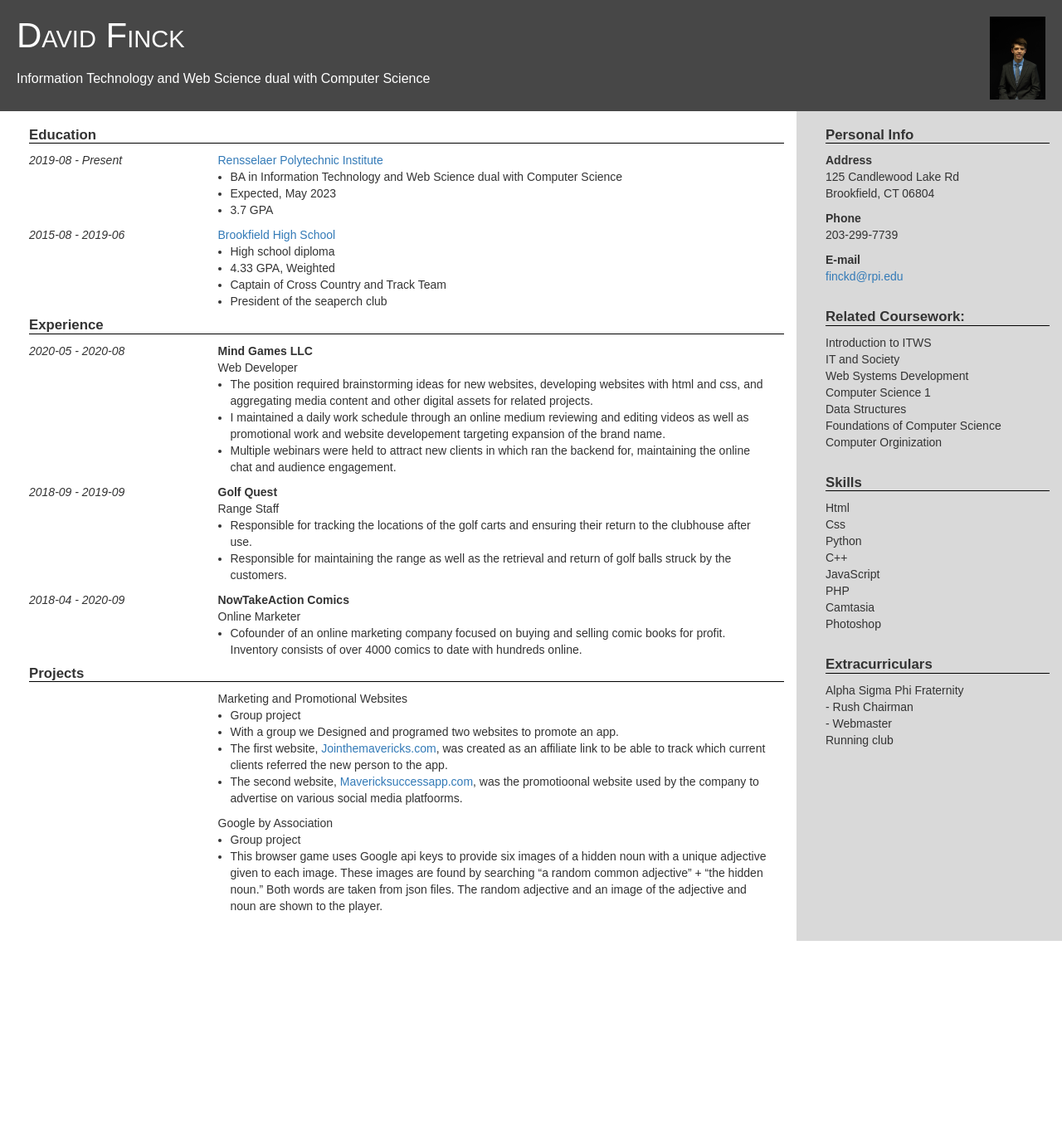
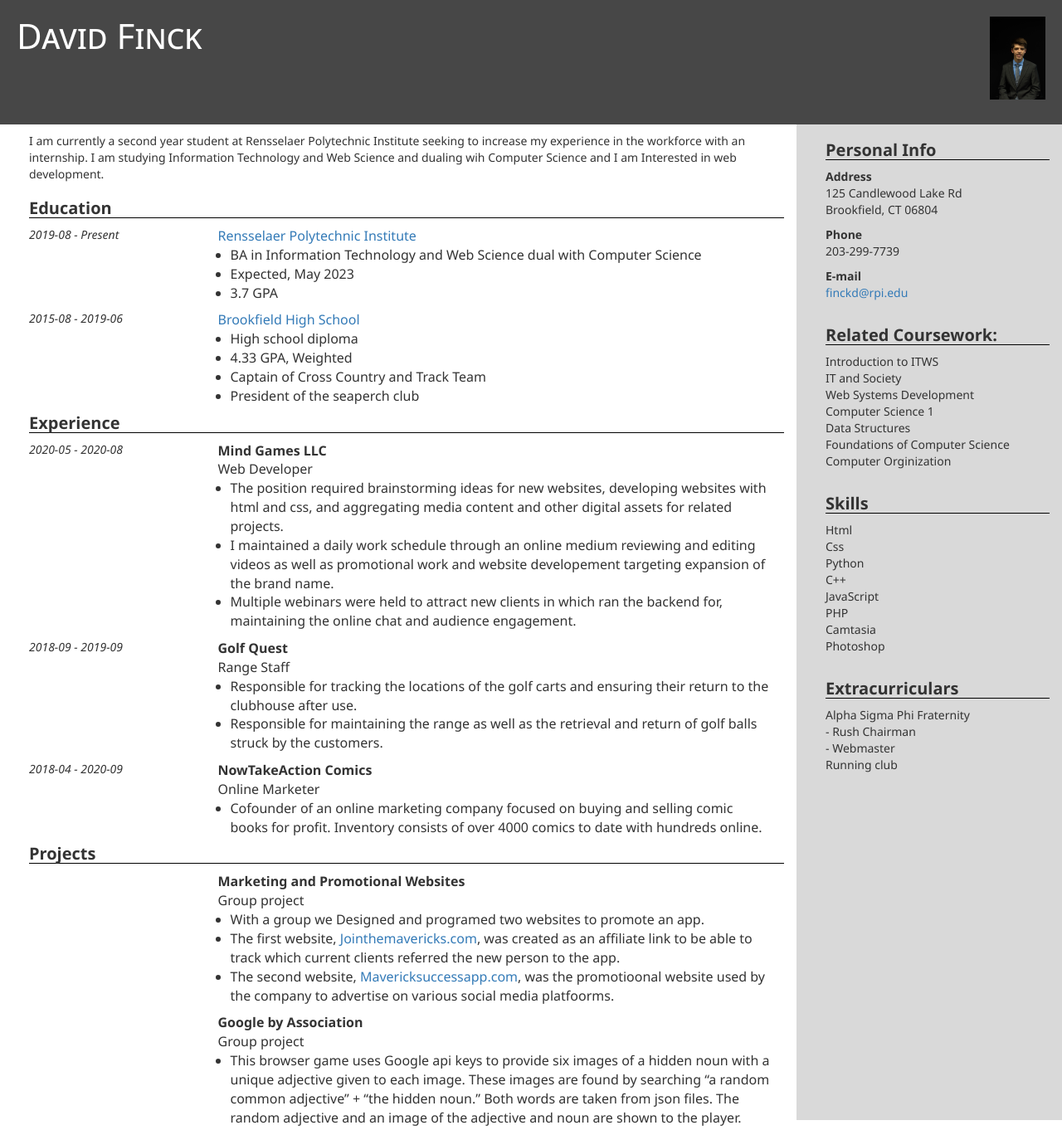
Before and after one commit to qit2/GamerSaviors, a PHP site: page /finckd.html in a window 1280 px wide. Shown: the whole page at 83% size. Before the commit the page ends 1134 px from the top, so only its background shows below. Run offline with PHP 8.4, Linux system fonts and the light colour scheme.

Commit message:
Moved all the css onto one page

```diff
--- a/lab3/finckd.html
+++ b/lab3/finckd.html
@@ -4,6 +4,7 @@
 <head>
   <title>David's Resumé</title>
   <meta http-equiv="Content-Type" content="text/html; charset=UTF-8" />
+  <link rel="stylesheet" href="style.css">
   <!-- Latest compiled and minified CSS -->
   <link rel="stylesheet" href="https://maxcdn.bootstrapcdn.com/bootstrap/3.4.1/css/bootstrap.min.css">
 
@@ -13,99 +14,13 @@
   <!-- Latest compiled JavaScript -->
   <script src="https://maxcdn.bootstrapcdn.com/bootstrap/3.4.1/js/bootstrap.min.js"></script>
 
-
-  <style type="text/css">
-    body {
-      font-family: Arial, Helvetica, sans-serif;
-    }
-
-    h1 {
-      text-align: left;
-      margin: 0;
-      padding: 0;
-      font-variant: small-caps;
-      color: white;
-      font-size: 3em
-    }
-
-    h3 {
-      color: white;
-    }
-
-    header {
-      padding: 20px 0px 20px 20px;
-      background-color: rgb(71, 71, 71);
-    }
-
-    header img {
-      float: right;
-      padding-right: 20px;
-    }
-
-    h2 {
-      margin-left: 20px;
-      font-size: 1.2em;
-      font-weight: bolder;
-      border-bottom: 1px black solid;
-    }
-
-    h3 {
-      font-size: 16px;
-    }
-
-    .col-lg-3 li {
-      font-size: 1em;
-      list-style-type: none;
-      margin-left: 0px;
-    }
-
-    aside ul {
-      margin: 0;
-      padding: 0 0 10px 20px;
-    }
-
-    article ul {
-      margin: 0;
-      padding: 0 0 10px 0;
-    }
-
-    .header{
-      list-style-type: none;
-      margin-left: 0px;
-    }
-
-    .date {
-      padding-left: 5px;
-      font-style: italic;
-      font-weight: lighter;
-    }
-
-    p {
-      padding-left: 5px;
-      font-style: italic;
-      font-weight: lighter;
-    }
-
-    li {
-      margin-left: 15px;
-    }
-
-    .bottom {
-      margin-left: 0px;
-      list-style-type: none;
-    }
-
-
-
-  </style>
 </head>
 
 <body>
 
   <!-- The header of the page -->
-  <header>
-    <h1>David Finck<img src="David Finck.jpg" alt="picture of David Finck" height="100"></h1>
-    <h3>Information Technology and Web Science dual with Computer Science</h3>
+  <header id="header">
+    <h1 id="name">David Finck<img src="David Finck.jpg" alt="picture of David Finck" height="100"></h1>
   </header>
 
 
@@ -114,7 +29,11 @@
     <!-- This section is taking up 9 parts of 12 -->
     <section class="col-lg-9">
 
-      <h2>Education</h2>
+      <section>
+        <p id="objective">I am currently a second year student at Rensselaer Polytechnic Institute seeking to increase my experience in the workforce with an internship. I am studying Information Technology and Web Science and dualing wih Computer Science and I am Interested in web development.</p>
+      </section>
+
+      <h2 class="resumeTitle">Education</h2>
 
       <!-- Here the 9 parts are divided into 3 parts, for the date, and 9 parts for the information-->
       <!-- This is the same format for the rest of this article tag-->
@@ -145,7 +64,7 @@
         </ul>
       </section>
 
-      <h2>Experience</h2>
+      <h2 class="resumeTitle">Experience</h2>
 
       <section class="col-lg-3">
         <p>2020-05 - 2020-08</p>
@@ -188,22 +107,22 @@
       </section>
 
 
-      <h2>Projects</h2>
+      <h2 class="resumeTitle">Projects</h2>
 
       <section class="col-lg-3">
       </section>
 
       <section class="col-lg-9">
         <ul>
-          <li class="header">Marketing and Promotional Websites</li>
-          <li>Group project</li>
+          <li class="header"><strong>Marketing and Promotional Websites</strong></li>
+          <li class="header">Group project</li>
           <li>With a group we Designed and programed two websites to promote an app.</li>
           <li>The first website, <a href="http://jointhemavericks.com">Jointhemavericks.com</a>, was created as an affiliate link to be able to track which current clients referred the new person to the app.</li>
           <li>The second website, <a href="http://mavericksuccessapp.com">Mavericksuccessapp.com</a>, was the promotioonal website used by the company to advertise on various social media platfoorms.</li>
         </ul>
         <ul>
-          <li class="header">Google by Association</li>
-          <li>Group project</li>
+          <li class="header"><strong>Google by Association</strong></li>
+          <li class="header">Group project</li>
           <li>This browser game uses Google api keys to provide six images of a hidden noun with a unique adjective given to each image. These images are found by searching “a random common adjective” + “the hidden noun.” Both words are taken from json files. The random adjective and an image of the adjective and noun are shown to the player. </li>
         </ul>
       </section>
@@ -215,9 +134,9 @@
   <!-- I used an aside tag because this information is just on the side of the main information-->
   <aside>
     <!-- This information is just taking up 3 parts of 12 and is located on the right side of the screen -->
-    <section class="col-lg-3" style="background-color: rgba(128, 128, 128, .3); height: 1000px;">
+    <section class="col-lg-3" style="background-color: rgba(128, 128, 128, .3); height: 1200px;">
 
-      <h2>Personal Info</h2>
+      <h2 class="resumeTitle">Personal Info</h2>
 
       <ul>
         <li><strong>Address</strong></li>
@@ -236,7 +155,7 @@
       </ul>
 
 
-      <h2>Related Coursework:</h2>
+      <h2 class="resumeTitle">Related Coursework:</h2>
 
       <ul>
         <li>Introduction to ITWS</li>
@@ -249,7 +168,7 @@
       </ul>
 
 
-      <h2>Skills</h2>
+      <h2 class="resumeTitle">Skills</h2>
 
       <ul>
         <li>Html</li>
@@ -263,7 +182,7 @@
       </ul>
 
 
-      <h2>Extracurriculars</h2>
+      <h2 class="resumeTitle">Extracurriculars</h2>
 
       <ul>
         <li>Alpha Sigma Phi Fraternity</li>
--- a/lab3/style.css
+++ b/lab3/style.css
@@ -110,3 +110,90 @@ h2{
   float: right;
   margin: 100px 415px 355px 0px;
 }
+
+
+/* CSS for Resumés */
+body {
+  font-family: Arial, Helvetica, sans-serif;
+}
+
+#name {
+  text-align: left;
+  margin: 0;
+  padding: 0;
+  font-variant: small-caps;
+  color: white;
+  font-size: 3em;
+  background-color: rgb(71, 71, 71);
+}
+
+#header {
+  height: 150px;
+  padding: 20px 0px 20px 20px;
+  background-color: rgb(71, 71, 71);
+}
+
+#header img {
+  float: right;
+  padding-right: 20px;
+}
+
+.resumeTitle {
+  margin-left: 20px;
+  font-size: 20px;
+  font-weight: bolder;
+  border-bottom: 1px black solid;
+}
+
+.col-lg-3 li {
+  font-size: 1em;
+  list-style-type: none;
+  margin-left: 0px;
+}
+
+aside ul {
+  margin: 0;
+  padding: 0 0 10px 20px;
+}
+
+article ul {
+  margin: 0;
+  padding: 0 0 10px 0;
+}
+
+.header{
+  list-style-type: none;
+  margin-left: 0px;
+}
+
+.date {
+  padding-left: 5px;
+  font-style: italic;
+  font-weight: lighter;
+}
+
+.col-lg-3 p {
+  padding-left: 5px;
+  font-style: italic;
+  font-weight: lighter;
+}
+
+article li {
+  margin-left: 15px;
+  font-size: 16px;
+}
+
+aside li {
+  margin-left: 15px;
+  font-size: 16px;
+}
+
+.bottom {
+  margin-left: 0px;
+  list-style-type: none;
+}
+
+#objective {
+  margin-left: 20px;
+  padding-top: 10px;
+}
```
Also changed, not shown: lab3/qit2.html (+7 -92 lines), lab3/zhange6.html (+9 -100 lines), lab3/zhoul12.html (+7 -92 lines).
